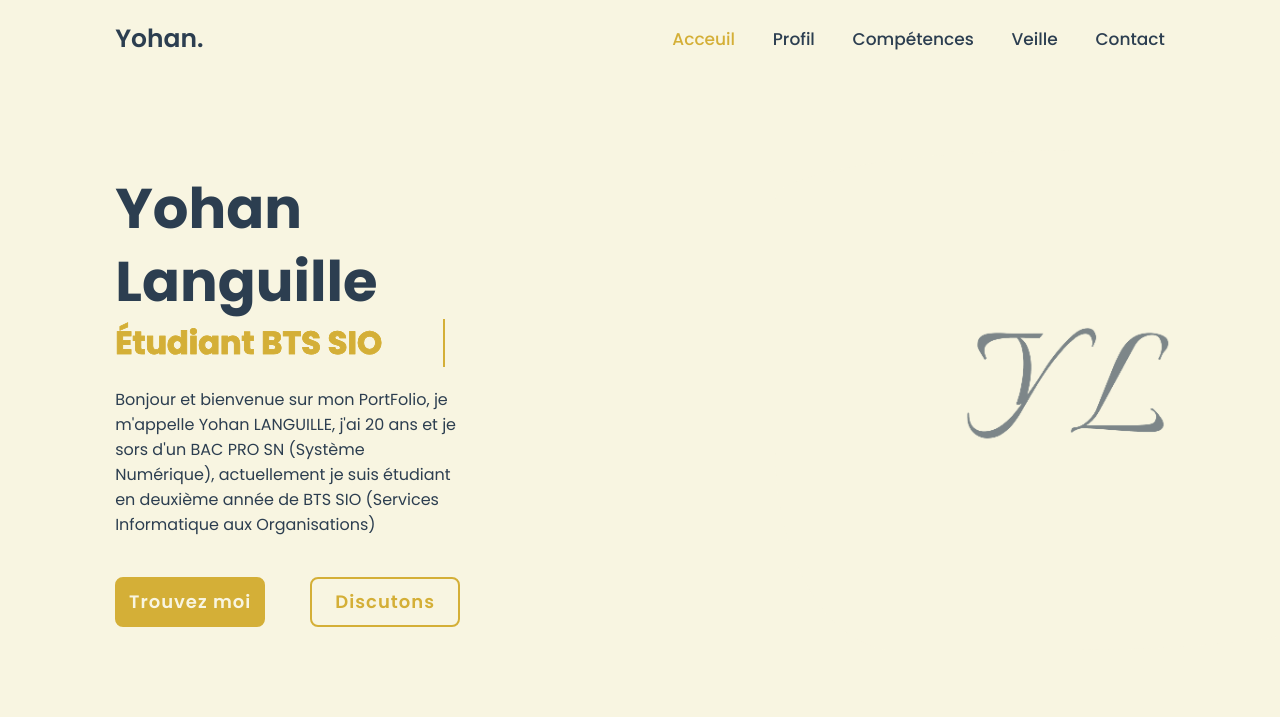
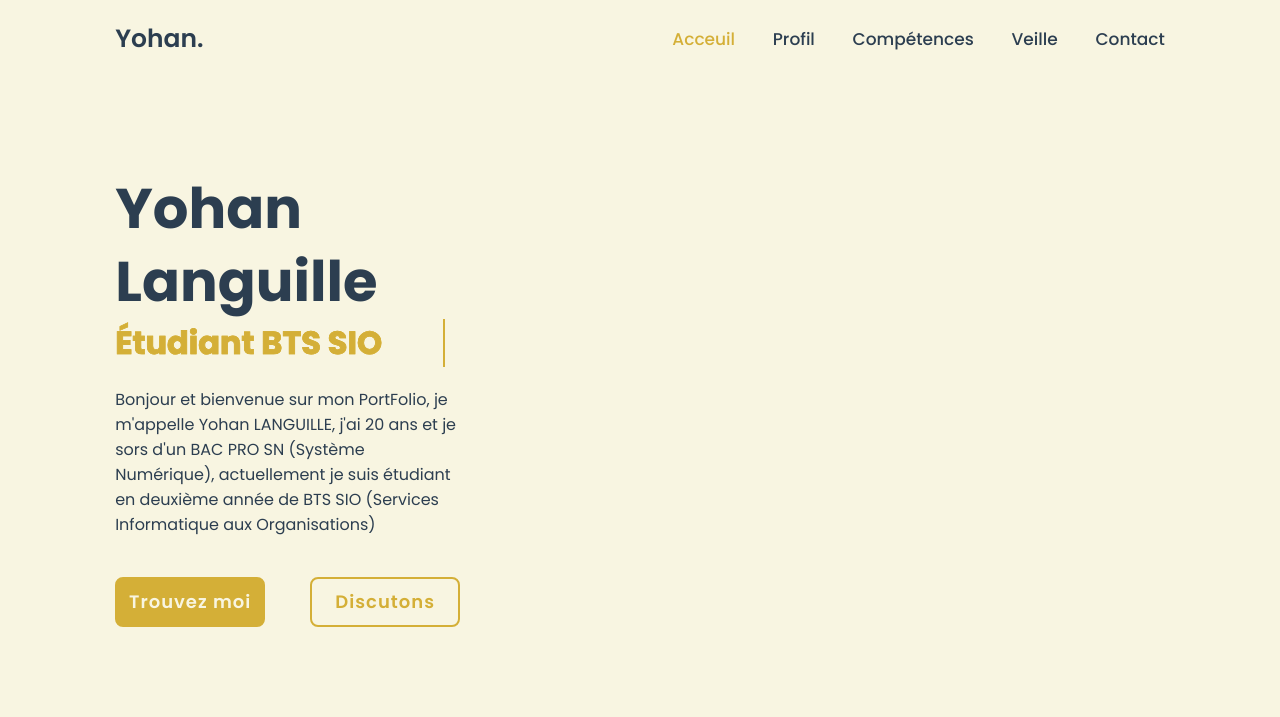
Before and after one commit to YohanLng/Portfolio-Yohan-Lng, a plain HTML site: page index.html in a window 1280 px wide. Shown: the top 717 px of the page. Drawn offline with nearby package versions, Linux system fonts and the light colour scheme.

Commit message:
Update style.css

```diff
--- a/css/style.css
+++ b/css/style.css
@@ -256,7 +256,7 @@ section {
     height: 500px; /* Ajustez cette valeur en fonction de la taille souhaitée */
     border-radius: 50% 20% / 10% 40%;
     object-fit: cover; /* Pour s'assurer que l'image s'adapte correctement au cercle */
-    opacity: .6;
+    opacity: 0;
   }
 
 .accueil-imgHover {
```
